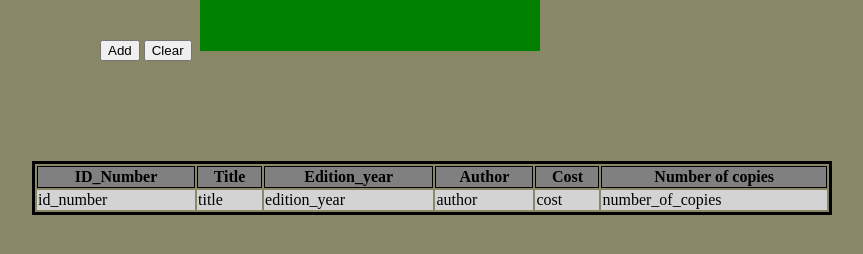
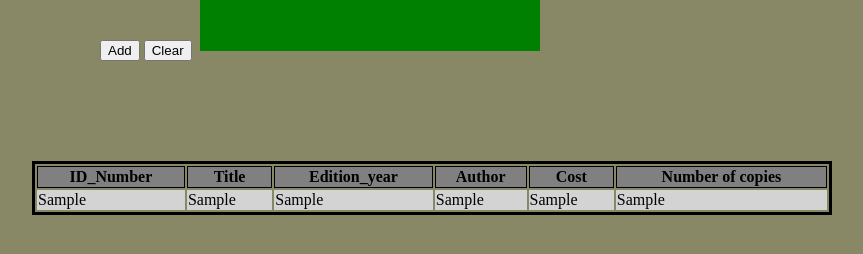
Before and after one commit to pavel-oleynik/Books, a plain HTML site: page index.html in a window 1280 px wide. Both pictures are taken after typing "Sample", "Sample", "Sample", "Sample", "Sample", "Sample" into the empty fields and a click on the button "Add". Shown: the part 418-672 px from the top of the page, without its empty margins (208-1071 px from the left). Drawn offline with Linux system fonts and the light colour scheme.

Commit message:
work with cycles

```diff
--- a/script.js
+++ b/script.js
@@ -1,6 +1,6 @@
-alert ("Js it is ...");
-books = [];
-
+//alert ("Js it is ...");
+books =[];
+var bookNumber = 0;
 // Это функция для получения результата ввода с инпут
 function addBook() {
     let id_number = document.getElementById('id_number').value;
@@ -10,9 +10,10 @@ function addBook() {
     let cost = document.getElementById('cost').value;
     let number_of_copies = document.getElementById('number_of_copies').value;
 
-    //console.log (`id_number${id_number} title=${title} edition_year=${edition_year} author=${author}
-    //cost=${cost} number_of_copies=${number_of_copies}`);
-
+    console.log (`id_number${id_number} title=${title} edition_year=${edition_year} author=${author}
+    cost=${cost} number_of_copies=${number_of_copies}`);
+    bookNumber++;
+    console.log(bookNumber);
     let book = {
         id_number: id_number,
         title: title,
@@ -22,7 +23,7 @@ function addBook() {
         number_of_copies: number_of_copies
     }
     //books.push('book');
-    //console.log(`${title} = ` + 'the newbook is table');
+
     let hasBook = false;
     let bookSave = document.getElementById('book-save');
     let bookBd = document.getElementById('book-bd');
@@ -31,13 +32,23 @@ function addBook() {
         let currentBook = books[i];
         if(book.id_number == currentBook.id_number) {
             hasBook = true;
+            books.push(book);
             break;
         }
     }
+    //for(let i = 0; i < books.length; i++) {
+        if(book.id_number == books.id_number) {
+            document.getElementById('book-save').style.visibility = "visible";
+            books.push(book) = false;
+            cleanFormInput() = true;
+        }
+    //}
 
     if (hasBook == book.id_number) {
         //return false;
         document.getElementById('book-save').style.visibility = "visible";
+        books.push(book) = false;
+
         //innerHtml.body = style.opacity = 0;
         document.getElementById('book-bd').style.visibility = "hidden";
     }
@@ -48,27 +59,23 @@ function addBook() {
            document.getElementById('book-save').style.visibility = "hidden";
         }
         console.log(books);
-}
-
-
-let tableArray = document.getElementById('tableArray')
+        console.log(`${title} = ` + 'the newbook is table');
+    let tableArray = document.getElementById('tableArray');
     let rowTableArray = document.createElement("tr");
     tableArray.appendChild(rowTableArray);
-
-addColumnToRow (rowTableArray, 'id_number');
-addColumnToRow (rowTableArray, 'title');
-addColumnToRow (rowTableArray, 'edition_year');
-addColumnToRow (rowTableArray, 'author');
-addColumnToRow (rowTableArray, 'cost');
-addColumnToRow (rowTableArray, 'number_of_copies');
+    addColumnToRow (rowTableArray, id_number);
+    addColumnToRow (rowTableArray, title);
+    addColumnToRow (rowTableArray, edition_year);
+    addColumnToRow (rowTableArray, author);
+    addColumnToRow (rowTableArray, cost);
+    addColumnToRow (rowTableArray, number_of_copies);
     //document.querySelector('tableArray').appendChild(row)
-
      function addColumnToRow(row, columnValue) {
         var column = document.createElement("td");
         column.innerHTML = columnValue;
         row.appendChild(column);
     }
-console.log (table_book);
+}
 function cleanFormInput() {
     document.getElementById('id_number').value = "";
     document.getElementById('title').value = "";
```
Also changed, not shown: index.html (+5 -3 lines). Lines whose indentation alone changed are shown as unchanged.
